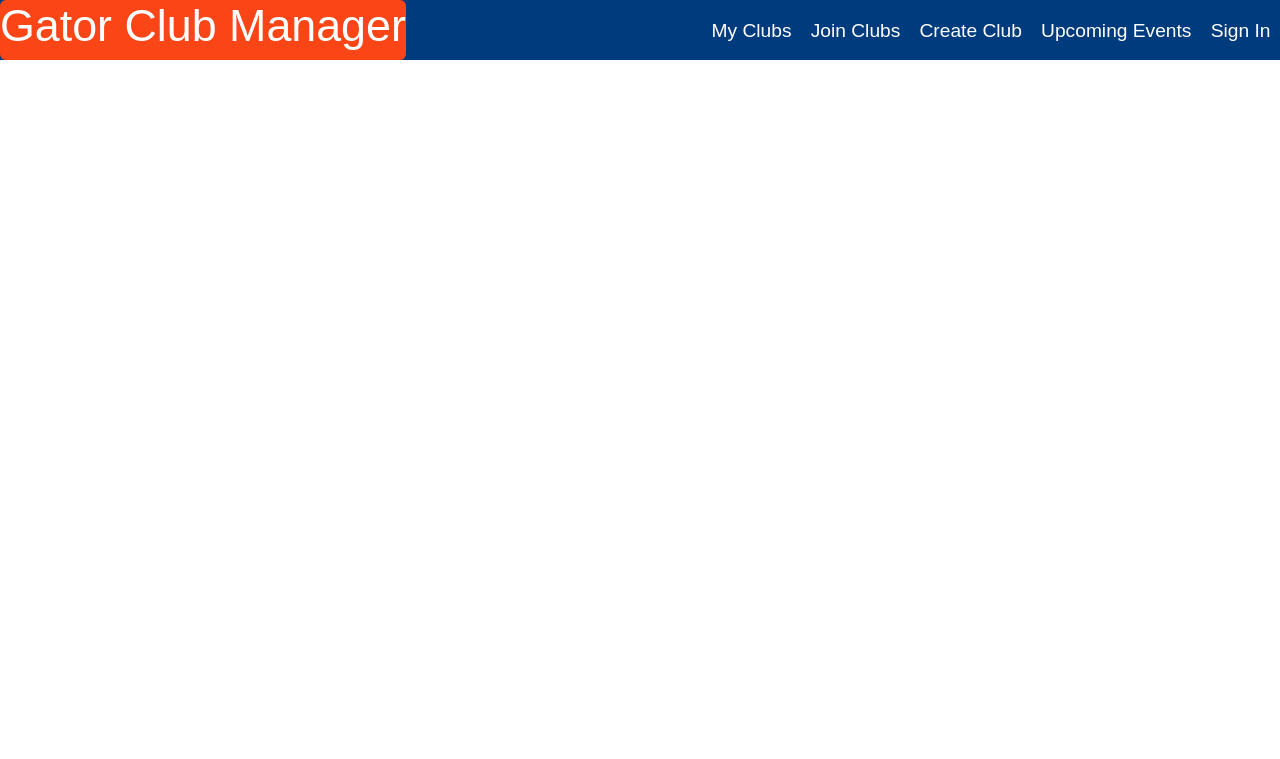
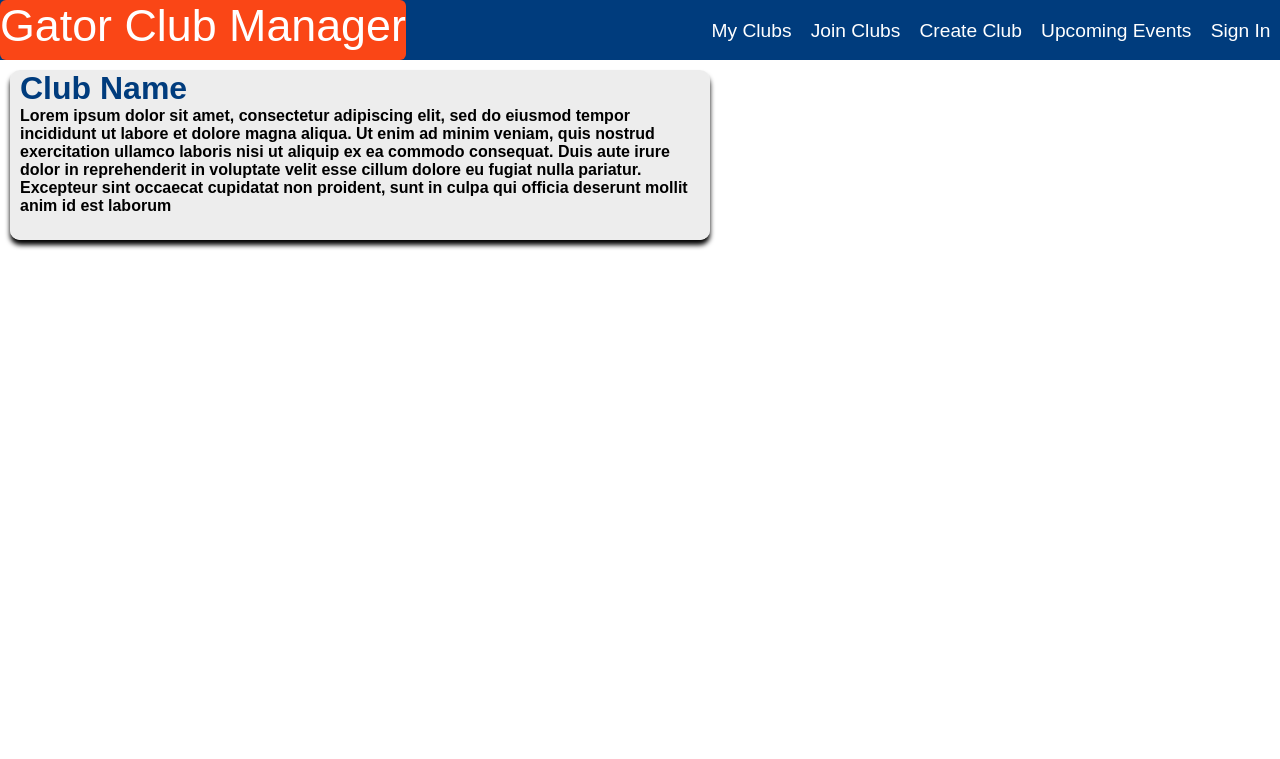
Before and after one commit to JosephShumilla/GatorClubManager, a Django app: page /joinClubs.html in a window 1280 px wide. Shown: the top 759 px of the page. Run offline with Django 5.2, Linux system fonts and the light colour scheme.

Commit message:
new branch

```diff
--- a/clubmanager/clubmanager/static/styles.css
+++ b/clubmanager/clubmanager/static/styles.css
@@ -72,7 +72,14 @@
     align-content: center;
     justify-content: center;
 
-
+}
+.main_left{
+    display: flex;
+    height: 700px;
+    width: 100%;
+    background-color: white;
+    align-content: center;
+    justify-content: left;
 }
 .signIn_box{
 
@@ -108,6 +115,35 @@
     display: inherit;
     font-size: 2rem;
     color: rgb(0,60,125);
+}
+.club_box{
+    height: 170px;
+    width: 700px;
+    background-color: rgba(235, 235, 235, 0.87);
+    margin-top: 10px;
+    margin-left: 10px;
+    justify-content: center;
+    border-radius: 10px;
+    box-shadow: 0 5px 5px black;
+}
+.club_box label{
+    margin-top: 50px;
+    display: inherit;
+    font-size: 2rem;
+    margin-left: 75px;
+    color: rgb(0,60,125);
+    background-color: aqua;
+
+}
+.club_box h1{
+    display: inherit;
+    font-size: 2rem;
+    color:  rgb(0,60,125);
+    margin-left: 10px;
+}
+.club_box h2{
+    margin-left: 10px;
+    font-size:  1rem;
 }
 input{
     position: relative;
--- a/clubmanager/members/templates/authenticate/joinClubs.html
+++ b/clubmanager/members/templates/authenticate/joinClubs.html
@@ -35,4 +35,15 @@
 
             </ul>
         </nav>
+        <div class="main_left">
+            <div class="club_box">
+                <form>
+                    <h1 class="club_name">Club Name</h1>
+
+                    <h2 class = "club_body_text" >Lorem ipsum dolor sit amet, consectetur adipiscing elit, sed do eiusmod tempor incididunt ut labore et dolore magna aliqua. Ut enim ad minim veniam, quis nostrud exercitation ullamco laboris nisi ut aliquip ex ea commodo consequat. Duis aute irure dolor in reprehenderit in voluptate velit esse cillum dolore eu fugiat nulla pariatur. Excepteur sint occaecat cupidatat non proident, sunt in culpa qui officia deserunt mollit anim id est laborum</h2>
+
+
+                </form>
+            </div>
+        </div>
     </body>
```
Also changed, not shown: clubmanager/events/joinClubs.html (+11 -0 lines).
